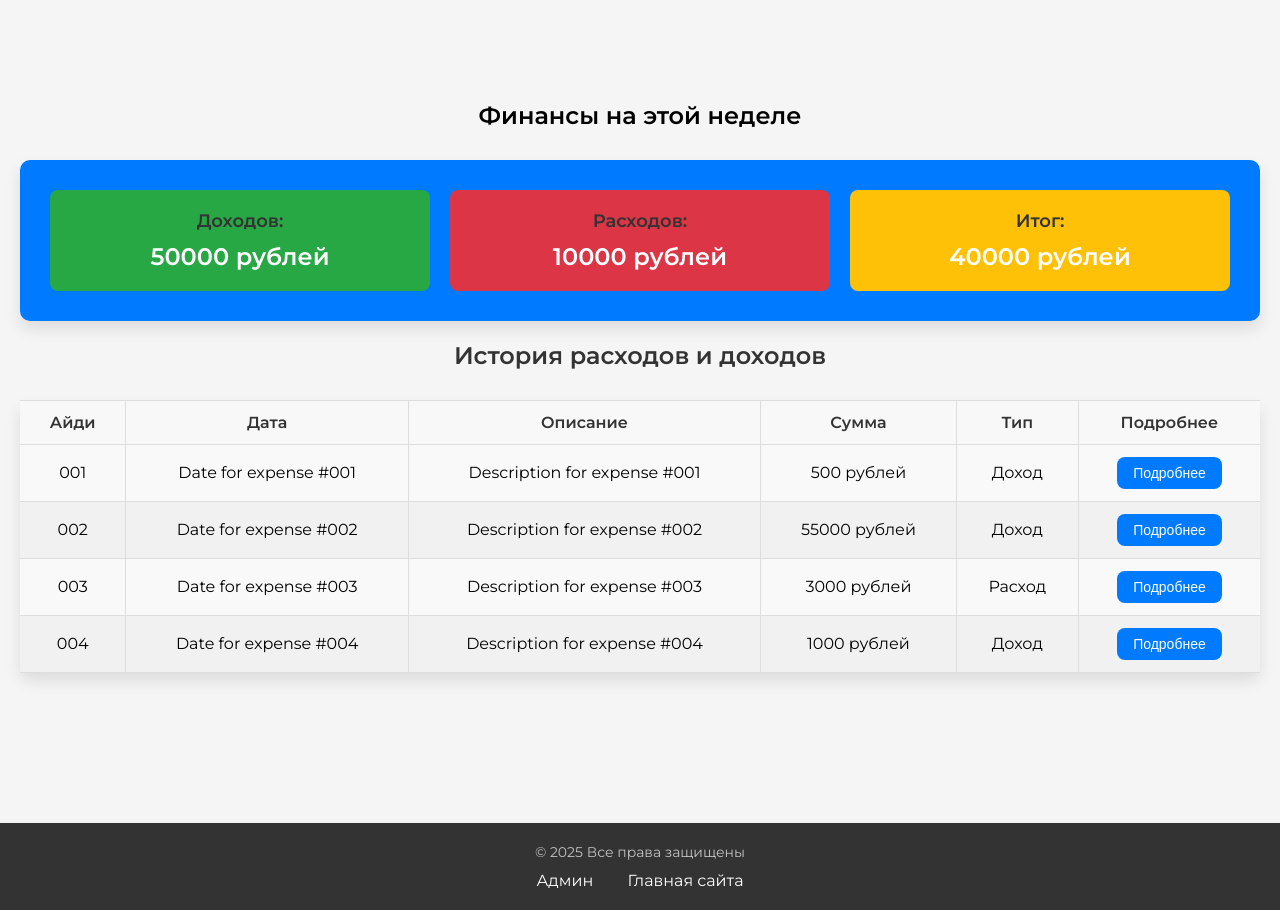
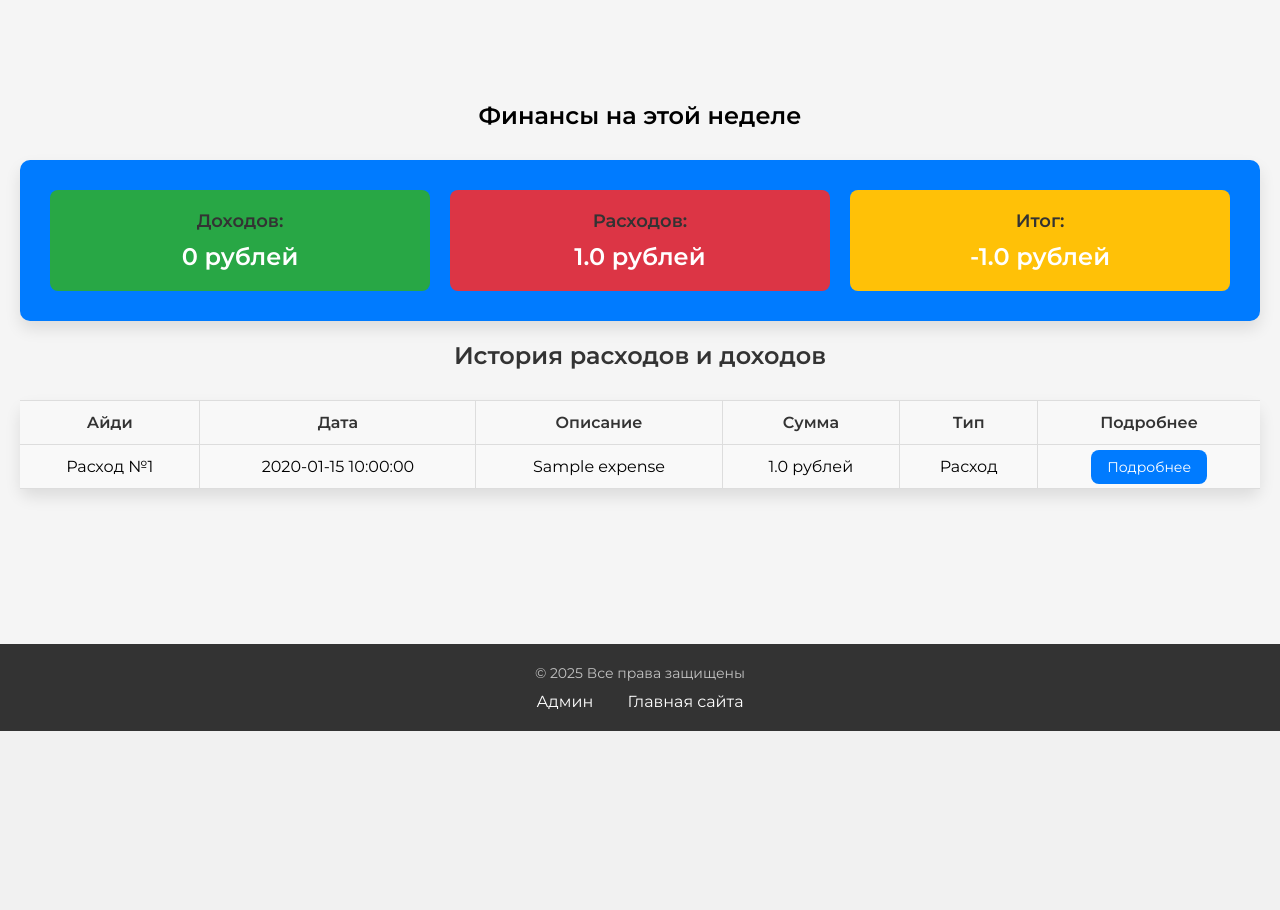
Before and after one commit to AsQqqq/site-tech-repair, a Flask app: page /finance in a window 1280 px wide. Shown: the part 69-979 px from the top of the page. After the commit the page ends 800 px from the top, so only its background shows below. Run offline with Flask 3, Linux system fonts and the light colour scheme; a user stored in the database is signed in; tables that the repository leaves empty hold one stand-in row (values such as "Sample post").

Commit message:
Refactor finance route to calculate income and expenses from database, update transaction history display, and implement text truncation for descriptions

```diff
--- a/app/routes.py
+++ b/app/routes.py
@@ -123,42 +123,43 @@ def applications():
 @app.route('/finance')
 @login_required
 def finance():
-    income = 50000
-    expense = 10000
-    result = income - expense
+    # Получение доходов
+    contracts = Contract.query.filter(Contract.status == "closed").all()  # Только активные контракты
+    income = sum(service.sum for contract in contracts for service in contract.services)  # Суммируем стоимость всех услуг
 
-    historys = [
-        {
-            "id": "001",
-            "date": "Date for expense #001",
-            "description": "Description for expense #001",
-            "amount": "500",
-            "type": "Доход"
-        },
-        {
-            "id": "002",
-            "date": "Date for expense #002",
-            "description": "Description for expense #002",
-            "amount": "55000",
-            "type": "Доход"
-        },
-        {
-            "id": "003",
-            "date": "Date for expense #003",
-            "description": "Description for expense #003",
-            "amount": "3000",
-            "type": "Расход"
-        },
-        {
-            "id": "004",
-            "date": "Date for expense #004",
-            "description": "Description for expense #004",
-            "amount": "1000",
-            "type": "Доход"
-        },
-    ]
+    # Получение расходов
+    expenses = Expense.query.all()  # Все расходы
+    expense = sum(expense.sum for expense in expenses)  # Суммируем все расходы
+
+    result = income - expense  # Результат (доход - расход)
+
+    # История транзакций (можно добавить дополнительные фильтры по пользователю или другим критериям)
+    historys = []
+    for contract in contracts:
+        for service in contract.services:
+            historys.append({
+                "id": f"Заявка №{contract.id}",
+                "date": contract.created_at.strftime('%Y-%m-%d %H:%M:%S'),
+                "description": f"Услуга: {service.name} для контракта {contract.id}",
+                "amount": service.sum,
+                "type": "Доход",
+                "url": f"{contract.id}-application"
+            })
+
+    for exp in expenses:
+        historys.append({
+            "id": f"Расход №{exp.id}",
+            "date": exp.created_at.strftime('%Y-%m-%d %H:%M:%S'),
+            "description": exp.name,
+            "amount": exp.sum,
+            "type": "Расход",
+            "url": f"{exp.id}-expense"
+        })
+
+    # Пользовательская информация
     username = current_user.first_name
     active_application = current_user.active_applications
+
     return render_template('finance.html',
         menu_items=get_admin_header(),
         active_application=active_application,
@@ -169,6 +170,8 @@ def finance():
         active_page='finance',
         profile_name=username
     )
+
+
 
 
 @app.route('/new-expense')
--- a/app/static/script/textCut.js
+++ b/app/static/script/textCut.js
@@ -19,3 +19,16 @@ document.addEventListener('DOMContentLoaded', function() {
       }
   });
 });
+
+document.addEventListener('DOMContentLoaded', function() {
+  const maxLength = 35;
+
+  // Для всех элементов с классом 'description'
+  const descriptionElements = document.querySelectorAll('.table_description');
+  descriptionElements.forEach(function(descriptionElement) {
+      // Если текст слишком длинный, обрезаем и добавляем многоточие
+      if (descriptionElement.textContent.length > maxLength) {
+          descriptionElement.textContent = descriptionElement.textContent.substring(0, maxLength) + '...';
+      }
+  });
+});
--- a/app/templates/finance.html
+++ b/app/templates/finance.html
@@ -5,6 +5,7 @@
     <link rel="stylesheet" href="{{ url_for('static', filename='style/style.css') }}">
     <link rel="stylesheet" href="{{ url_for('static', filename='style/finance.css') }}">
     <link href="https://fonts.googleapis.com/css2?family=Montserrat:wght@300;400;500;600&display=swap" rel="stylesheet">
+    <script src="{{ url_for('static', filename='script/textCut.js') }}"></script>
     <meta name="viewport" content="width=device-width, initial-scale=1.0">
     <title>Финансы</title>
 </head>
@@ -62,10 +63,10 @@
                     <tr>
                         <td>{{ history.id }}</td>
                         <td>{{ history.date }}</td>
-                        <td>{{ history.description }}</td>
+                        <td class="table_description">{{ history.description }}</td>
                         <td>{{ history.amount }} рублей</td>
                         <td>{{ history.type }}</td>
-                        <td><button class="details-btn" id="history-{{ history.id }}">Подробнее</button></td>
+                        <td><a href="{{ history.url }}" class="details-btn">Подробнее</a></td>
                     </tr>
                     {% endfor %}
                 </tbody>
```
